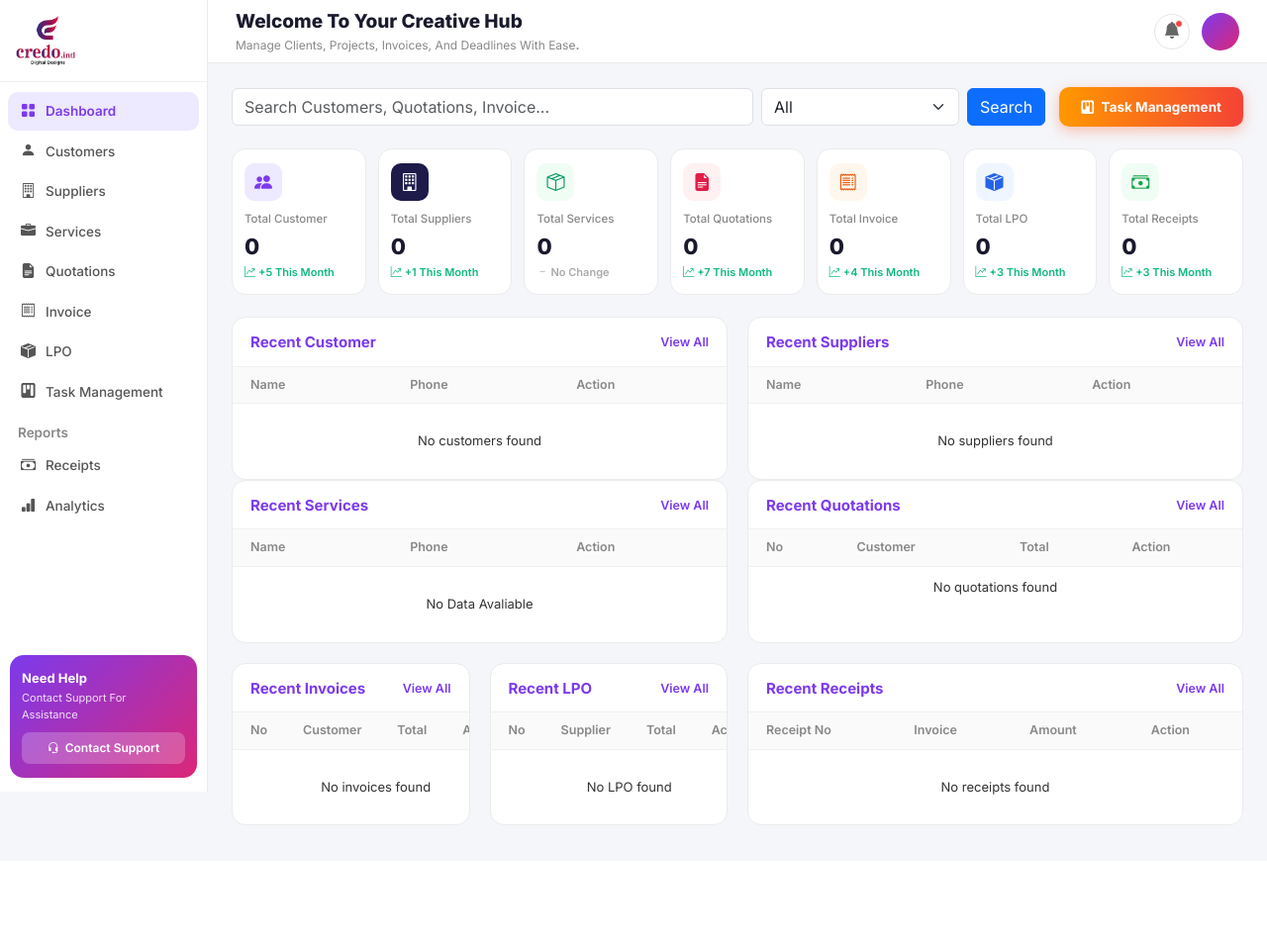
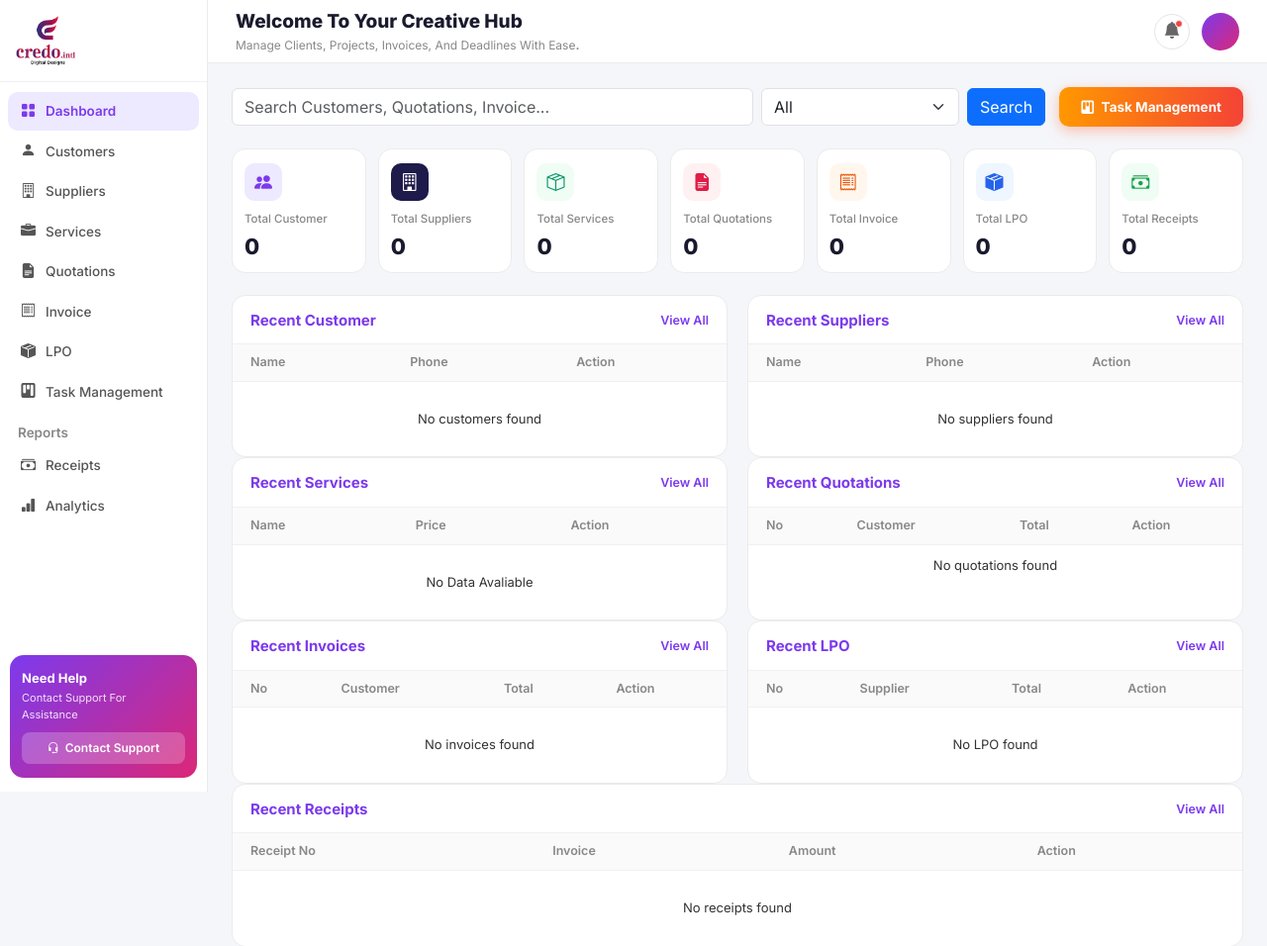
Before and after one commit to hameema-git/credo_erp, a Django app: page /erp/ in a window 1280 px wide. Shown: the top 956 px of the page at 99% size. Before the commit the page ends 834 px from the top, so only its background shows below. Run offline with Django 5.2, Linux system fonts and the light colour scheme; data that the repository does not hold is empty.

Commit message:
dashboard ui change in erp 8

```diff
--- a/templates/sales/dashboard.html
+++ b/templates/sales/dashboard.html
@@ -740,9 +740,9 @@
                 </div>
                 <div class="stat-label">Total Customer</div>
                 <div class="stat-value">{{ customers_count }}</div>
-                <div class="stat-delta">
+                <!-- <div class="stat-delta">
                     <i class="bi bi-graph-up-arrow"></i> +5 This Month
-                </div>
+                </div> -->
             </div>
 
             <div class="stat-card">
@@ -751,9 +751,9 @@
                 </div>
                 <div class="stat-label">Total Suppliers</div>
                 <div class="stat-value">{{ supplier_count }}</div>
-                <div class="stat-delta">
+                <!-- <div class="stat-delta">
                     <i class="bi bi-graph-up-arrow"></i> +1 This Month
-                </div>
+                </div> -->
             </div>
 
             <div class="stat-card">
@@ -762,9 +762,9 @@
                 </div>
                 <div class="stat-label">Total Services</div>
                 <div class="stat-value">{{ services_count }}</div>
-                <div class="stat-delta neutral">
+                <!-- <div class="stat-delta neutral">
                     <i class="bi bi-dash"></i> No Change
-                </div>
+                </div> -->
             </div>
 
             <div class="stat-card">
@@ -773,9 +773,9 @@
                 </div>
                 <div class="stat-label">Total Quotations</div>
                 <div class="stat-value">{{ quotations_count }}</div>
-                <div class="stat-delta">
+                <!-- <div class="stat-delta">
                     <i class="bi bi-graph-up-arrow"></i> +7 This Month
-                </div>
+                </div> -->
             </div>
 
             <div class="stat-card">
@@ -784,9 +784,9 @@
                 </div>
                 <div class="stat-label">Total Invoice</div>
                 <div class="stat-value">{{ invoices_count }}</div>
-                <div class="stat-delta">
+                <!-- <div class="stat-delta">
                     <i class="bi bi-graph-up-arrow"></i> +4 This Month
-                </div>
+                </div> -->
             </div>
 
             <div class="stat-card">
@@ -795,9 +795,9 @@
                 </div>
                 <div class="stat-label">Total LPO</div>
                 <div class="stat-value">{{ lpos_count }}</div>
-                <div class="stat-delta">
+                <!-- <div class="stat-delta">
                     <i class="bi bi-graph-up-arrow"></i> +3 This Month
-                </div>
+                </div> -->
             </div>
 
             <div class="stat-card">
@@ -806,9 +806,9 @@
                 </div>
                 <div class="stat-label">Total Receipts</div>
                 <div class="stat-value">{{ receipts_count }}</div>
-                <div class="stat-delta">
+                <!-- <div class="stat-delta">
                     <i class="bi bi-graph-up-arrow"></i> +3 This Month
-                </div>
+                </div> -->
             </div>
 
         </div>
@@ -901,8 +901,8 @@
         </div>
 
         <!-- ── RECENT SERVICES + RECENT QUOTATIONS ──────── -->
-        <div class="tables-grid-2col">
 
+ <div class="tables-grid-2col">
             <!-- Recent Services -->
             <div class="tbl-card">
                 <div class="tbl-card-header">
@@ -914,7 +914,7 @@
                     <thead>
                         <tr>
                             <th>Name</th>
-                            <th>Phone</th>
+                            <th>Price</th>
                             <th>Action</th>
                         </tr>
                     </thead>
@@ -1067,6 +1067,7 @@
         </tbody>
 
     </table>
+</div>
 </div>
 
         <!-- ── RECENT INVOICES + LPO ─────────────────────── -->
```
